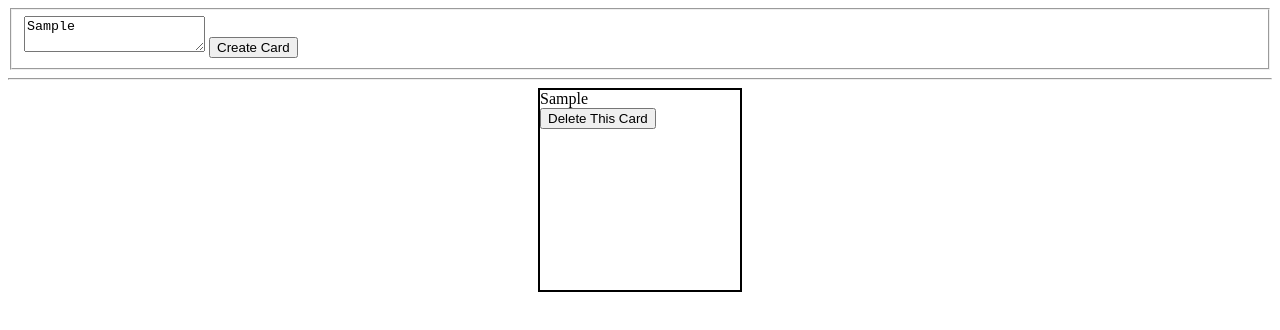
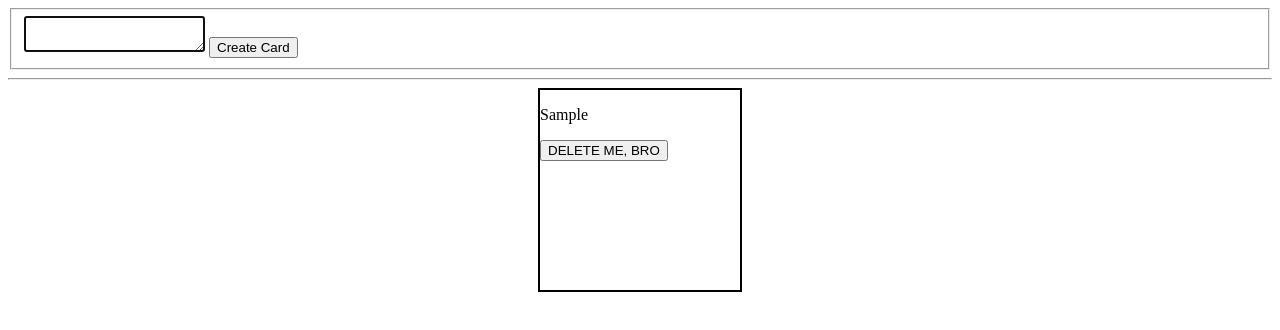
Before and after one commit to deliotclarke/cards, a plain HTML site: page index.html in a window 1280 px wide. Both pictures are taken after typing "Sample" into the empty fields and a click on the button "Create Card". Drawn offline with Linux system fonts and the light colour scheme.

Commit message:
got the function building card elements with buttons that have id's that respond and are useable. next is making the delete buttons delete

```diff
--- a/index.html
+++ b/index.html
@@ -17,7 +17,7 @@
   <hr>
   <article id="output" class="container"></article>
 
-  <script src="cards.js"></script>
+  <script src="newcards.js"></script>
 </body>
 
 </html>
--- /dev/null
+++ b/newcards.js
@@ -0,0 +1,48 @@
+const createBtn = document.querySelector("#create");
+const userOutput = document.querySelector("#output");
+const cardArr = [];
+const deleteBtns = [];
+let cardCount = 1;
+
+
+createBtn.addEventListener("click", () => {
+
+  let userInput = document.querySelector("#userInput");
+
+  //below creates card
+  let newCard = document.createElement('div');
+  newCard.id = `card--${cardCount}`;
+  newCard.className = "card";
+  let textArea = document.createElement('p');
+  textArea.textContent = userInput.value;
+  let button = document.createElement('button');
+  button.id = `delete--${cardCount}`;
+  button.textContent = "DELETE ME, BRO";
+  button.addEventListener('click', () => {
+    console.log('delete stuff.... figure it out');
+  });
+
+  //below appends card and it's contents
+  newCard.appendChild(textArea);
+  newCard.appendChild(button);
+  userOutput.appendChild(newCard);
+  deleteBtns.push(button);
+  cardArr.push(newCard);
+  cardCount++;
+  userInput.value = " ";
+  userInput.focus();
+});
+
+const removeCard = (parentID, childID) => {
+  let child = document.getElementById(childID);
+  let parent = document.getElementById(parentID);
+  parent.removeChild(child);
+}
+
+// deleteBtns.forEach((btn) => {
+//   let splitbtn = e.target.id.split("-");
+// })
+
+// use the article that they are selected in as a parent to removeChild()?
+
+// removeElement("output", "card--")
```
